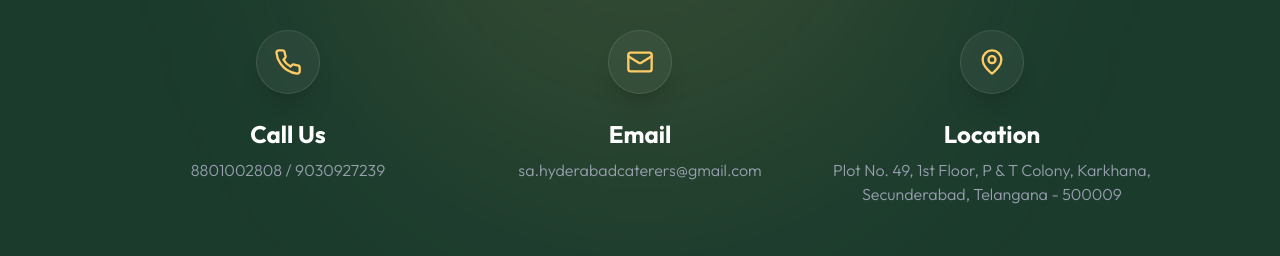
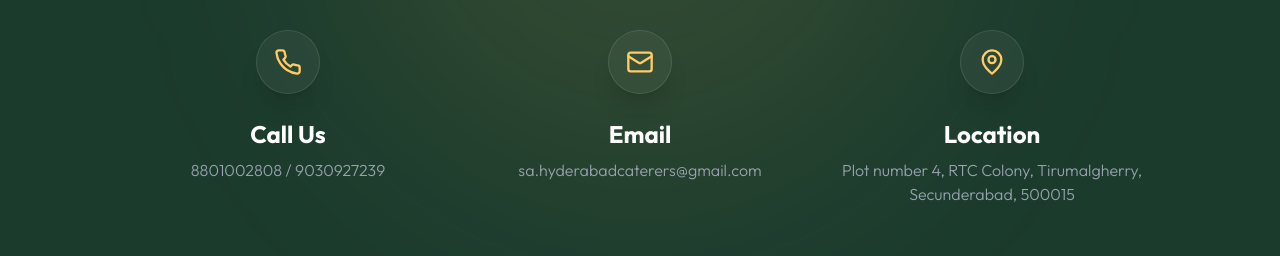
Before and after one commit to balajiprojects049-art/SA-Caterers, a React (Vite) app: page /about in a window 1280 px wide. Shown: the part 5442-5698 px from the top of the page. Built offline with nearby package versions, Linux system fonts and the light colour scheme.

Commit message:
fix: about page syntax and final contact details sync

```diff
--- a/src/pages/About.jsx
+++ b/src/pages/About.jsx
@@ -383,8 +383,8 @@ const About = () => {
                     <div className="grid grid-cols-1 md:grid-cols-3 gap-8 max-w-5xl mx-auto mt-20">
                         {[
                             { icon: <Phone size={28} />, title: "Call Us", desc: "8801002808 / 9030927239", link: "tel:+919030927239" },
-                            { icon: <Mail size={28} />, title: "Email", desc: "sa.hyderabadcaterers@gmail.com", link: "mailto:[sa.hyderabadcaterers@gmail.com]" },
-                            { icon: <MapPin size={28} />, title: "Location", desc: "Plot No. 49, 1st Floor, P & T Colony, Karkhana, Secunderabad, Telangana - 500009", link: null }
+                            { icon: <Mail size={28} />, title: "Email", desc: "sa.hyderabadcaterers@gmail.com", link: "mailto:sa.hyderabadcaterers@gmail.com" },
+                            { icon: <MapPin size={28} />, title: "Location", desc: "Plot number 4, RTC Colony, Tirumalgherry, Secunderabad, 500015", link: null }
                         ].map((item, idx) => (
                             <div
                                 key={idx}
@@ -395,7 +395,7 @@ const About = () => {
                                     {item.icon}
                                 </div>
                                 <h3 className="text-2xl font-bold mb-2 text-white">{item.title}</h3>
-                                <p className="text-gray-400 font-light">{item.desc}</p>
+                                <p className="text-gray-400 font-light text-center">{item.desc}</p>
                             </div>
                         ))}
                     </div>
```
Also changed, not shown: 2 other files (tests, documents, lock files or other folders).
